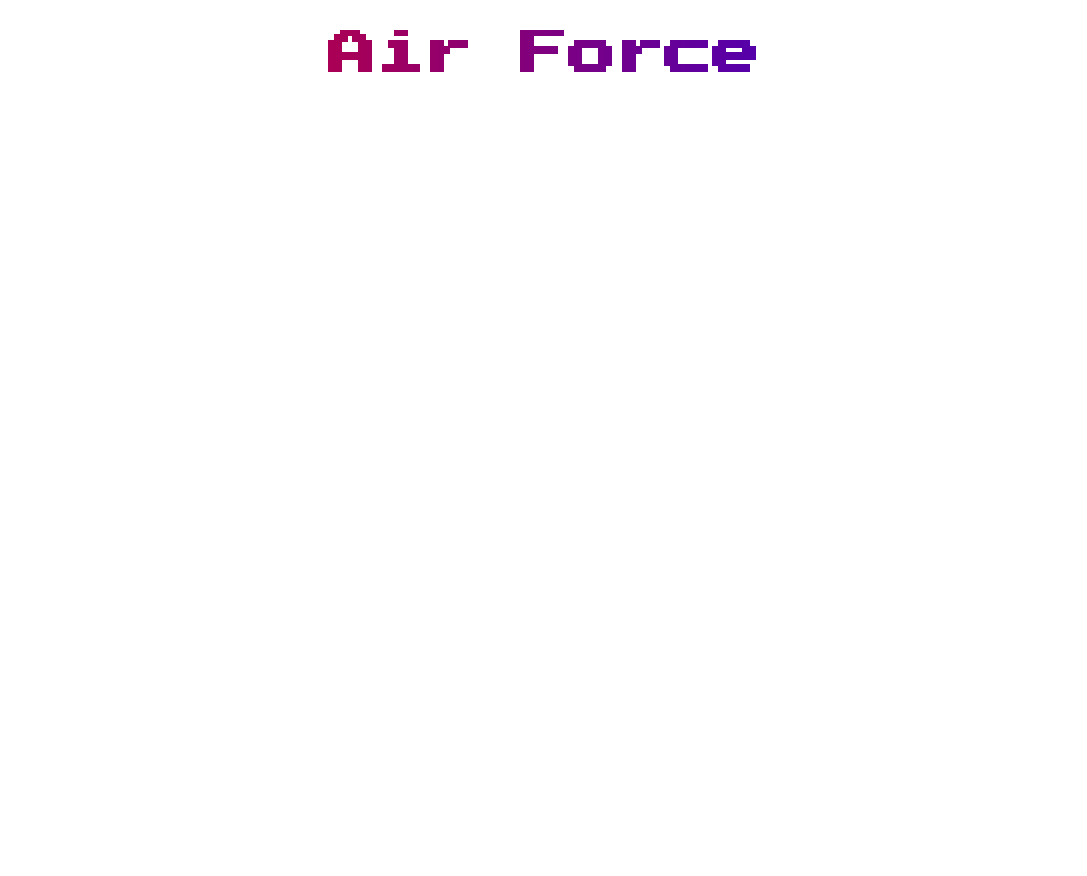
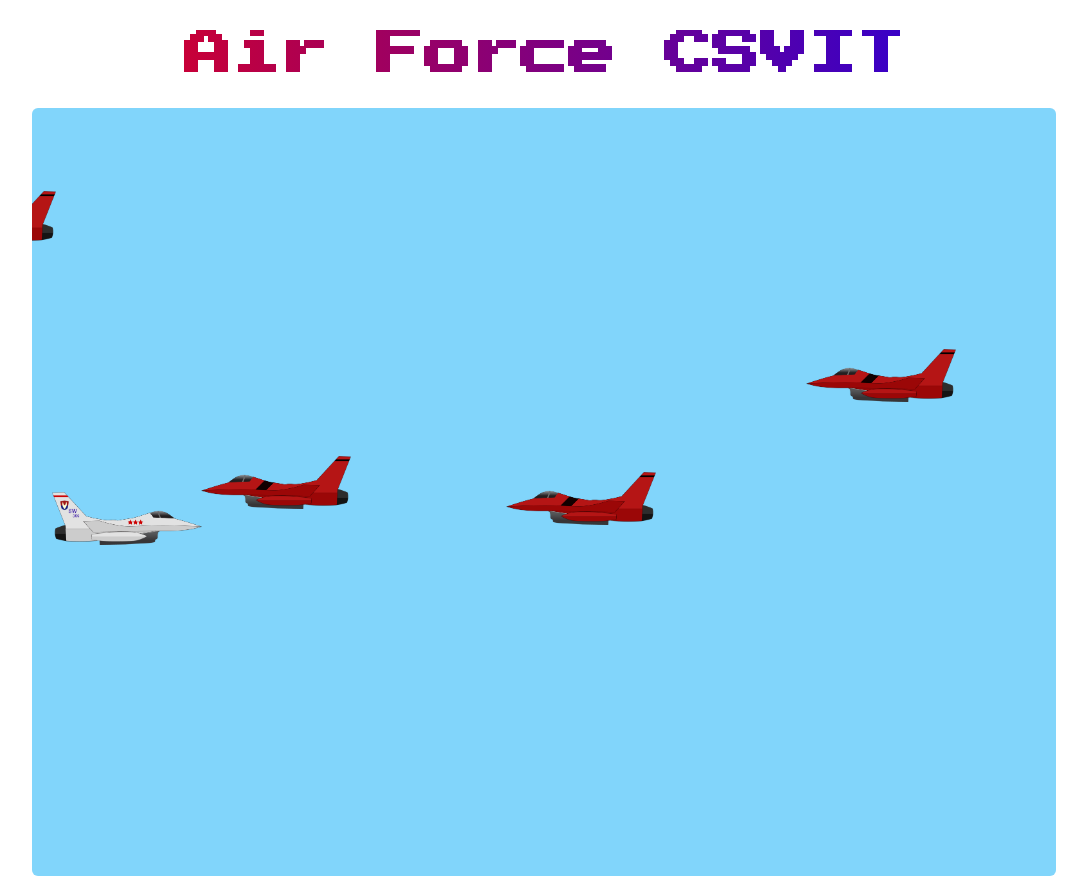
Before and after one commit to ashwins93/airforce, a website built with Vite: page index.html in a window 1280 px wide. Shown: the whole page, without its empty margins (96-1183 px from the left). Before the commit the page ends 800 px from the top, so only its background shows below. Built offline with nearby package versions, Linux system fonts and the light colour scheme.

Commit message:
basic implementation

```diff
--- /dev/null
+++ b/flight.js
@@ -0,0 +1,29 @@
+export class Flight {
+  constructor(options) {
+    this.position = options.position;
+    this.velocity = options.velocity;
+    this.image = options.image;
+    this.canvas = options.canvas;
+    this.width = options.width;
+
+    this.height = (this.width / this.image.width) * this.image.height;
+  }
+
+  draw() {
+    const c = this.canvas.getContext("2d");
+    c.drawImage(
+      this.image,
+      this.position.x,
+      this.position.y,
+      this.width,
+      this.height
+    );
+  }
+
+  drawNextFrame() {
+    this.position.x += this.velocity.x;
+    this.position.y += this.velocity.y;
+
+    this.draw();
+  }
+}
--- /dev/null
+++ b/game.js
@@ -0,0 +1,171 @@
+import { Flight } from "./flight";
+import flight from "./images/plane.png";
+import enemy from "./images/plane_enemy.png";
+import { Projectile } from "./projectile";
+
+function loadImage(url) {
+  return new Promise((resolve) => {
+    const image = new Image();
+    image.src = url;
+
+    image.onload = function () {
+      resolve(image);
+    };
+  });
+}
+
+export class Game {
+  constructor(options) {
+    this.canvas = options.canvas;
+    this.player = null;
+    this.enemies = [];
+    this.playerProjectiles = [];
+    this.enemySpawnInterval = 1000;
+    this.maxEnemies = 5;
+
+    this.gameOver = false;
+
+    this.keyPressed = {};
+    window.addEventListener("keydown", (event) => {
+      this.keyPressed[event.key.toLowerCase()] = true;
+    });
+    window.addEventListener("keyup", (event) => {
+      this.keyPressed[event.key.toLowerCase()] = false;
+
+      if (event.key.toLowerCase() === "z") {
+        this.playerProjectiles.push(
+          new Projectile({
+            width: 20,
+            height: 5,
+            color: "orange",
+            velocity: {
+              x: 10,
+              y: 0,
+            },
+            position: {
+              x: this.player.position.x + this.player.width,
+              y: this.player.position.y + this.player.height / 2,
+            },
+            canvas: this.canvas,
+          })
+        );
+      }
+    });
+  }
+
+  startGame() {
+    console.log(enemy);
+    Promise.all([loadImage(flight), loadImage(enemy)]).then(
+      ([playerImg, enemyImg]) => {
+        this.player = new Flight({
+          position: {
+            x: 20,
+            y: this.canvas.height / 2,
+          },
+          velocity: {
+            x: 0,
+            y: 0,
+          },
+          image: playerImg,
+          width: 150,
+          canvas: this.canvas,
+        });
+        this.gameLoop();
+        console.log("enemy", enemyImg);
+        setInterval(() => {
+          this.spawnEnemy(enemyImg);
+        }, this.enemySpawnInterval);
+      }
+    );
+  }
+
+  // this is going to draw the current frame
+  paint() {
+    const c = this.canvas.getContext("2d");
+    c.fillStyle = "rgb(129,213,251)";
+    // clear the screen
+    c.fillRect(0, 0, this.canvas.width, this.canvas.height);
+    this.player.drawNextFrame();
+
+    let indexesToRemove = [];
+    let enemyIndexesToRemove = [];
+
+    this.playerProjectiles.forEach((projectile, index) => {
+      if (projectile.position.x > this.canvas.width) {
+        // remove the projectile
+        indexesToRemove.push(index);
+      }
+      projectile.drawNextFrame();
+
+      this.enemies.forEach((enemy, enemyIdx) => {
+        if (Game.hasCollided(projectile, enemy)) {
+          // it's a hit
+          indexesToRemove.push(index);
+          enemyIndexesToRemove.push(enemyIdx);
+        }
+      });
+    });
+
+    indexesToRemove.forEach((idx) => {
+      this.playerProjectiles.splice(idx, 1);
+    });
+
+    enemyIndexesToRemove.forEach((idx) => {
+      this.enemies.splice(idx, 1);
+    });
+
+    this.enemies.forEach((enemy) => {
+      enemy.drawNextFrame();
+
+      if (Game.hasCollided(enemy, this.player)) {
+        this.gameOver = true;
+      }
+    });
+  }
+
+  gameLoop() {
+    this.paint();
+
+    if (
+      this.keyPressed.arrowdown &&
+      this.player.position.y + this.player.height < this.canvas.height - 20
+    ) {
+      this.player.velocity.y = 10;
+    } else if (this.keyPressed.arrowup && this.player.position.y > 20) {
+      this.player.velocity.y = -10;
+    } else {
+      this.player.velocity.y = 0;
+    }
+
+    if (!this.gameOver) {
+      requestAnimationFrame(this.gameLoop.bind(this));
+    }
+  }
+
+  spawnEnemy(enemyImg) {
+    this.enemies.push(
+      new Flight({
+        position: {
+          x: this.canvas.width,
+          y: 20 + Math.floor(Math.random() * (this.canvas.height - 100)),
+        },
+        velocity: {
+          x: -5,
+          y: 0,
+        },
+        image: enemyImg,
+        width: 150,
+        canvas: this.canvas,
+      })
+    );
+  }
+
+  static hasCollided(object1, object2) {
+    return (
+      object1.position.x < object2.position.x + object2.width &&
+      object1.position.x + object1.width > object2.position.x &&
+      object1.position.y < object2.position.y + object2.height &&
+      object1.position.y + object1.height > object2.position.y
+    );
+  }
+}
--- a/index.html
+++ b/index.html
@@ -14,8 +14,9 @@
   </head>
   <body>
     <div id="app">
-      <h1>Air Force</h1>
+      <h1>Air Force CSVIT</h1>
     </div>
+    <canvas></canvas>
     <script type="module" src="/main.js"></script>
   </body>
 </html>
--- a/main.js
+++ b/main.js
@@ -1 +1,18 @@
+import { Game } from "./game";
 import "./style.css";
+
+const canvas = document.querySelector("canvas");
+
+const WIDTH = 1024;
+const HEIGHT = 768;
+
+canvas.width = WIDTH;
+canvas.height = HEIGHT;
+
+const game = new Game({
+  canvas,
+});
+
+game.startGame();
+
+window.game = game;
--- /dev/null
+++ b/projectile.js
@@ -0,0 +1,24 @@
+export class Projectile {
+  constructor(options) {
+    this.canvas = options.canvas;
+    this.position = options.position;
+    this.velocity = options.velocity;
+    this.width = options.width;
+    this.height = options.height;
+    this.color = options.color;
+  }
+
+  draw() {
+    const c = this.canvas.getContext("2d");
+
+    c.fillStyle = this.color;
+    c.fillRect(this.position.x, this.position.y, this.width, this.height);
+  }
+
+  drawNextFrame() {
+    this.position.x += this.velocity.x;
+    this.position.y += this.velocity.y;
+
+    this.draw();
+  }
+}
```
